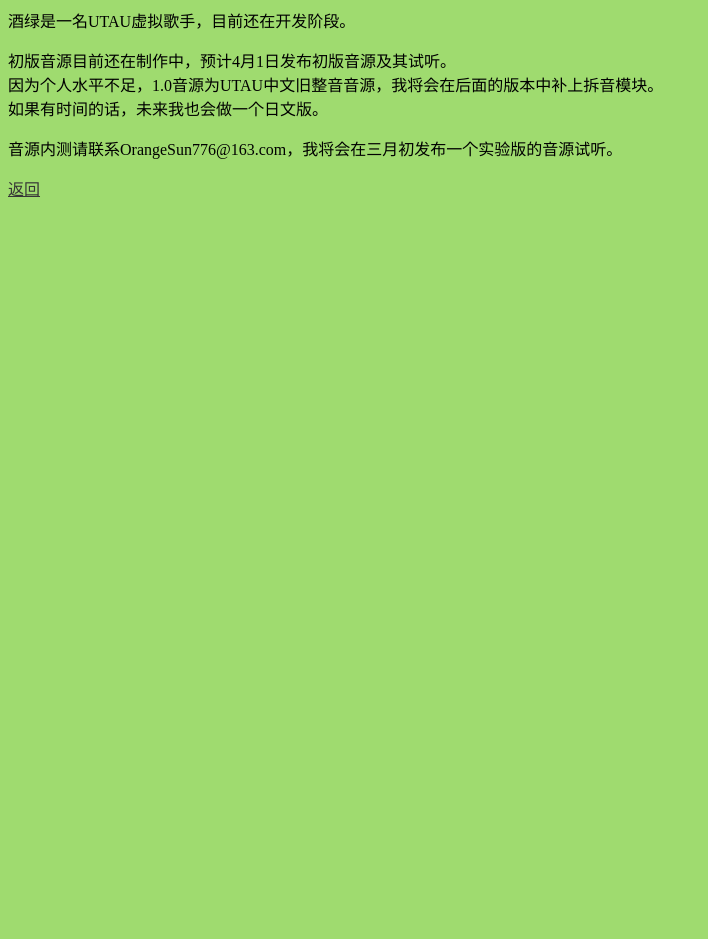
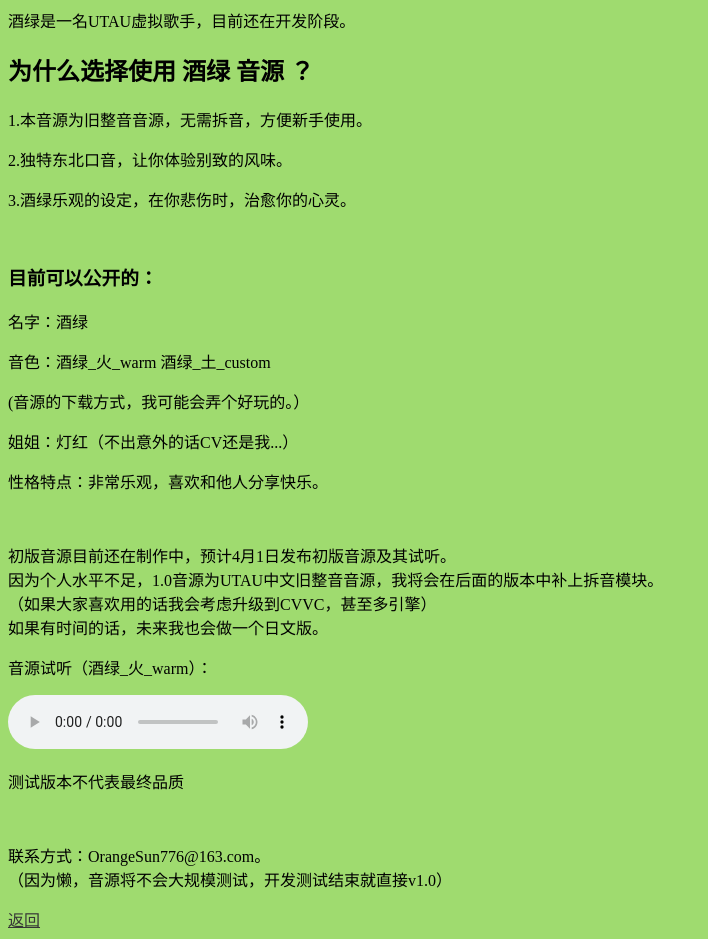
Before and after one commit to OrangeSun/OrangeSun.github.io, a plain HTML site: page jiulv.htm in a window 1280 px wide. Shown: the part 81-1020 px from the top of the page, without its empty margins (0-708 px from the left). Before the commit the page ends 800 px from the top, so only its background shows below. Drawn offline with Linux system fonts and the light colour scheme.

Commit message:
Add files via upload

```diff
--- a/jiulv.htm
+++ b/jiulv.htm
@@ -7,10 +7,30 @@
 
 <body bgcolor="#9fdb6f">
 
-<h1>UTAU虚拟歌手 酒绿 ver0.0.200229</h1>
+<h1>UTAU虚拟歌手 酒绿 ver0.0.200302</h1>
 <p>酒绿是一名UTAU虚拟歌手，目前还在开发阶段。</p>
-<p>初版音源目前还在制作中，预计4月1日发布初版音源及其试听。<br />因为个人水平不足，1.0音源为UTAU中文旧整音音源，我将会在后面的版本中补上拆音模块。<br />如果有时间的话，未来我也会做一个日文版。</p>
-<p>音源内测请联系OrangeSun776@163.com，我将会在三月初发布一个实验版的音源试听。</p>
+<h2>为什么选择使用 酒绿 音源 ？</h2>
+<p>1.本音源为旧整音音源，无需拆音，方便新手使用。</p>
+<p>2.独特东北口音，让你体验别致的风味。</p>
+<p>3.酒绿乐观的设定，在你悲伤时，治愈你的心灵。</p>
+<br />
+<h3>目前可以公开的：</h3>
+<p>名字：酒绿</p>
+<p>音色：酒绿_火_warm  酒绿_土_custom</p>
+<p>(音源的下载方式，我可能会弄个好玩的。）</p>
+<p>姐姐：灯红（不出意外的话CV还是我...）</p>
+<p>性格特点：非常乐观，喜欢和他人分享快乐。</p>
+<br />
+<p>初版音源目前还在制作中，预计4月1日发布初版音源及其试听。<br />因为个人水平不足，1.0音源为UTAU中文旧整音音源，我将会在后面的版本中补上拆音模块。<br />（如果大家喜欢用的话我会考虑升级到CVVC，甚至多引擎）<br />如果有时间的话，未来我也会做一个日文版。</p>
+
+<p>音源试听（酒绿_火_warm）：</p>
+<audio src="jiulv.mp3" controls="controls">
+Your browser does not support the audio element.
+</audio>
+<p>测试版本不代表最终品质</p>
+<br />
+<p>联系方式：OrangeSun776@163.com。
+<br />（因为懒，音源将不会大规模测试，开发测试结束就直接v1.0）</p>
 <a href=index.htm style="color:#363636">返回</a>
 
 </body>
```
Also changed, not shown: 1 other file.
